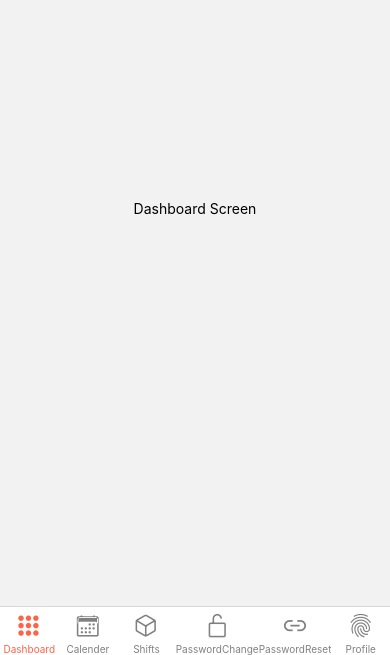
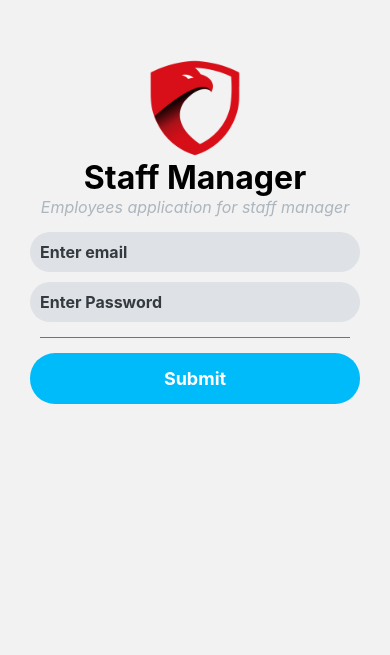
Before and after one commit to IkramKhan-DevOps/thestaffmanager-mobile, a React Native app: screen /Login in a window 390 px wide. Shown: the part 189-844 px from the top of the page. Built offline with nearby package versions, Linux system fonts and the light colour scheme.

Commit message:
APPLICATION: Navigation > tabs and stack

```diff
--- a/App.js
+++ b/App.js
@@ -3,11 +3,16 @@ import * as React from 'react';
 import { NavigationContainer } from '@react-navigation/native';
 import BottomNavigation from "./navigation/BottomNavigation";
 import LoginScreen from "./screens/LoginScreen";
+import {createNativeStackNavigator} from "@react-navigation/native-stack";
 
+const Stack = createNativeStackNavigator();
 export default function App() {
     return (
         <NavigationContainer>
-            <BottomNavigation/>
+            <Stack.Navigator>
+                <Stack.Screen name="Login" component={LoginScreen} options={{headerShown: false}}/>
+                <Stack.Screen name="BottomNavigation" component={BottomNavigation} options={{headerShown: false}}/>
+            </Stack.Navigator>
         </NavigationContainer>
     );
 }
--- a/navigation/BottomNavigation.js
+++ b/navigation/BottomNavigation.js
@@ -1,4 +1,4 @@
-import React from "react";
+import * as React from 'react';
 import Ionicons from "@expo/vector-icons/Ionicons";
 import DashboardScreen from "../screens/DashboardScreen";
 import ShiftsScreen from "../screens/ShiftsScreen";
@@ -38,7 +38,6 @@ const BottomNavigation = ({navigation}) => {
                 headerShown: false,
                 tabBarActiveTintColor: 'tomato',
                 tabBarInactiveTintColor: 'gray',
-
             })}
         >
             <Tab.Screen name="Dashboard" component={DashboardScreen}/>
--- a/screens/LoginScreen.js
+++ b/screens/LoginScreen.js
@@ -28,7 +28,7 @@ function LoginScreen({navigation}) {
 
                 <Line />
 
-                <TouchableOpacity style={styles.buttonContainer} >
+                <TouchableOpacity style={styles.buttonContainer} onPress={()=> navigation.navigate("BottomNavigation") } >
                     <Text style={styles.buttonText}>
                         Submit
                     </Text>
--- a/screens/PasswordChangeScreen.js
+++ b/screens/PasswordChangeScreen.js
@@ -21,7 +21,7 @@ function PasswordChangeScreen({navigation}) {
 
                 <Line/>
 
-                <TouchableOpacity style={styles.buttonContainer}>
+                <TouchableOpacity style={styles.buttonContainer} onPress={()=>navigation.navigate("PasswordReset")}>
                     <Text style={styles.buttonText}>
                         Submit
                     </Text>
```
